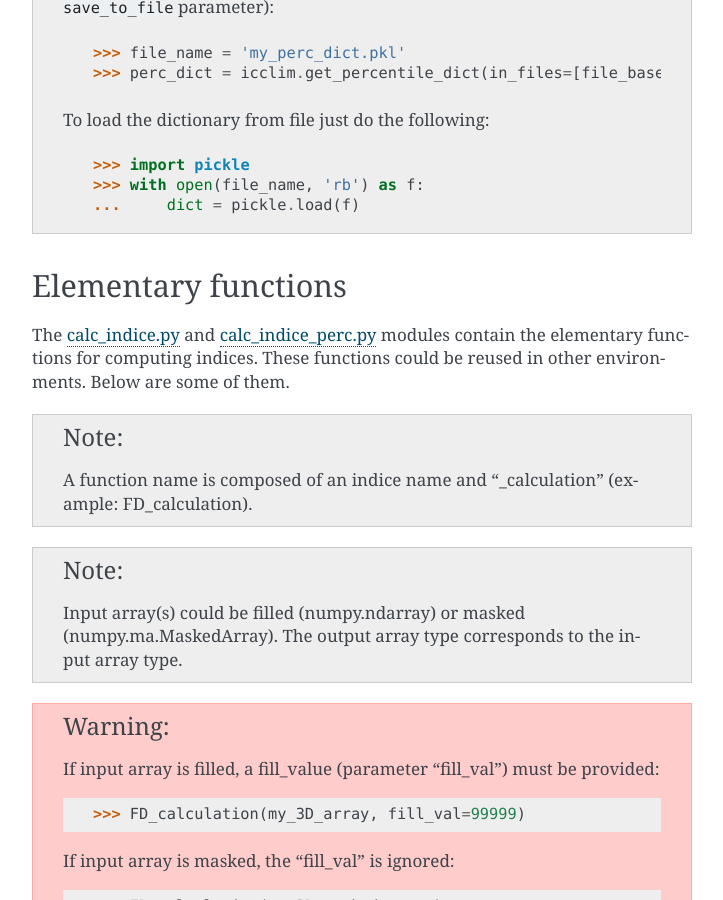
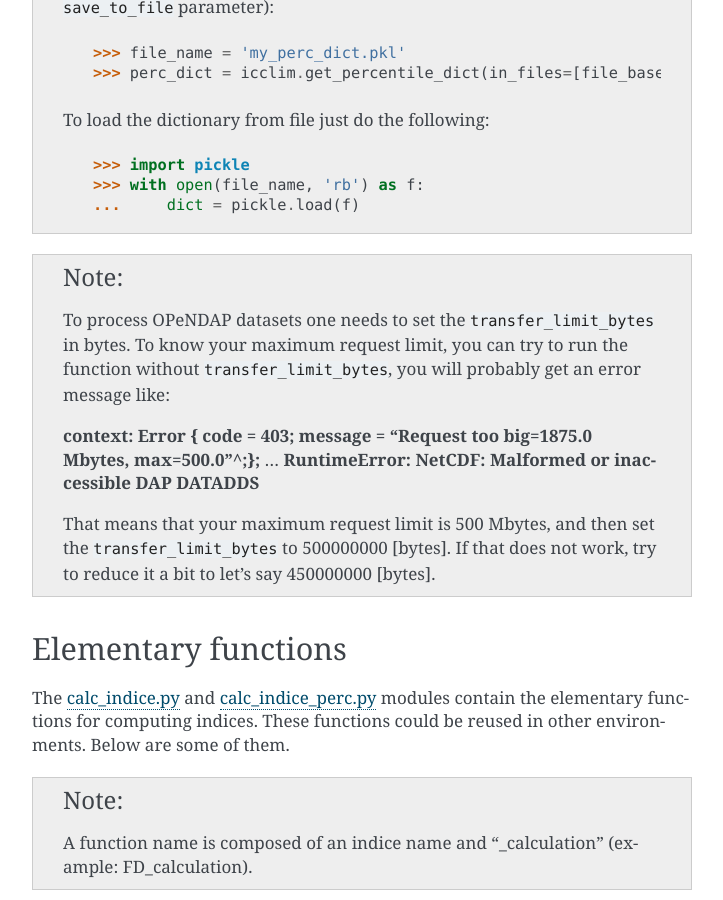
Before and after one commit to cerfacs-globc/icclim, a Sphinx documentation site: the page built from icclim/icclim_doc/source/python_api.rst, in a window 1280 px wide and 900 px high, scrolled down 3829 px. Shown: the whole window, without its empty margins (388-1111 px from the left). Built offline with Sphinx 7.4.7, drawn with Linux system fonts in a browser that asks for light colours.

Commit message:
doc update

```diff
--- a/icclim/icclim_doc/source/index.rst
+++ b/icclim/icclim_doc/source/index.rst
@@ -24,6 +24,10 @@ Contents:
 
 
 **NEWS:**
+
+*8/08/2014*
+
+- :func:`icclim.get_percentile_dict()` works now with OPeNDAP datasets (added the ``transfer_limit_bytes`` parameter)
 
 *4/08/2014*
 
--- a/icclim/icclim_doc/source/python_api.rst
+++ b/icclim/icclim_doc/source/python_api.rst
@@ -210,8 +210,13 @@ The ``only_leap_years`` parameter selects which of two methods to use for calcul
     >>> with open(file_name, 'rb') as f:
     ...     dict = pickle.load(f)
 
+.. note:: To process OPeNDAP datasets one needs to set the ``transfer_limit_bytes`` in bytes. To know your maximum request limit, you can try to run the function without ``transfer_limit_bytes``, you will probably get an error message like:
 
+	**context: Error { code = 403; message = "Request too big=1875.0 Mbytes, max=500.0"^;};**
+	...
+	**RuntimeError: NetCDF: Malformed or inaccessible DAP DATADDS**
 
+	That means that your maximum request limit is 500 Mbytes, and then set the ``transfer_limit_bytes`` to 500000000 [bytes]. If that does not work, try to reduce it a bit to let's say 450000000 [bytes].
 
 Elementary functions
 --------------------
```
Also changed, not shown: 9 other files.
